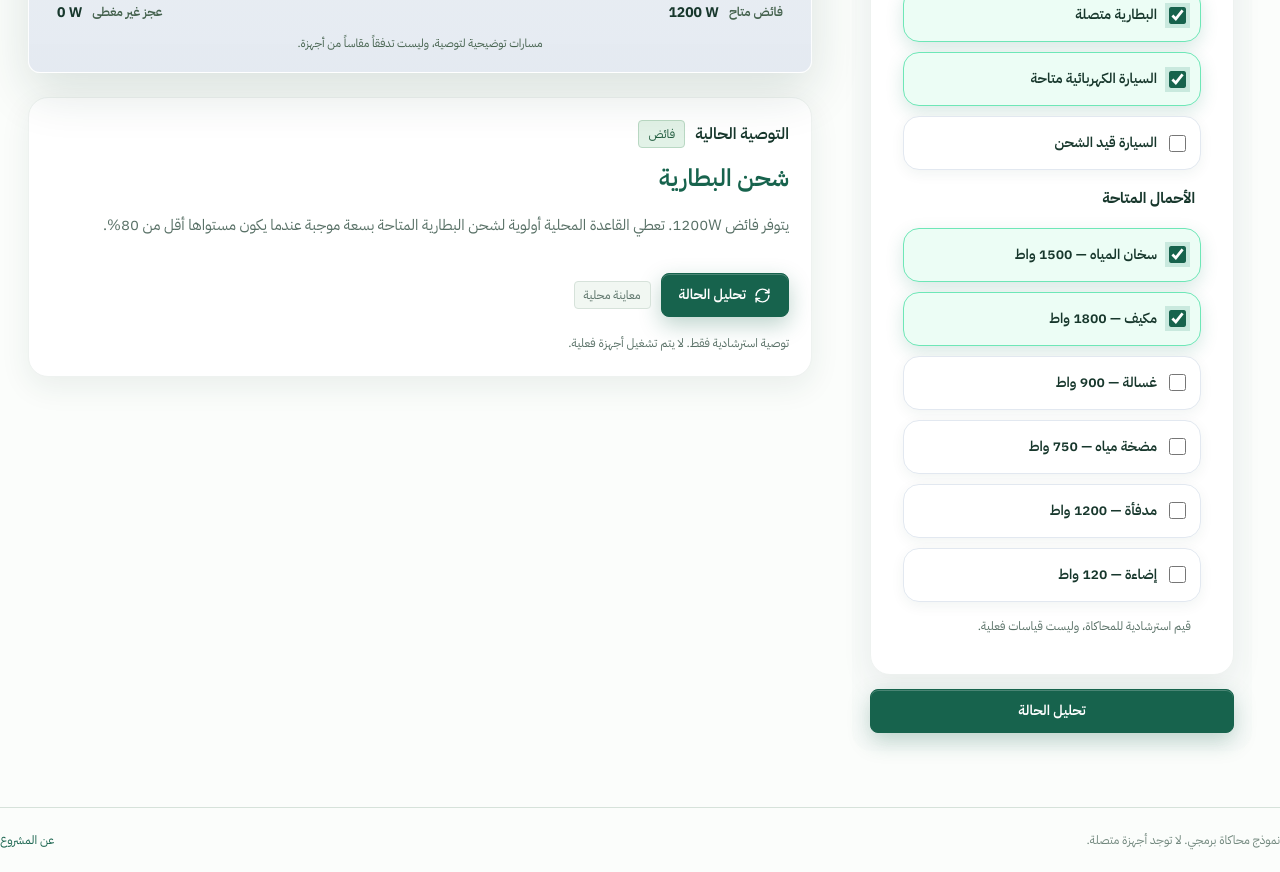
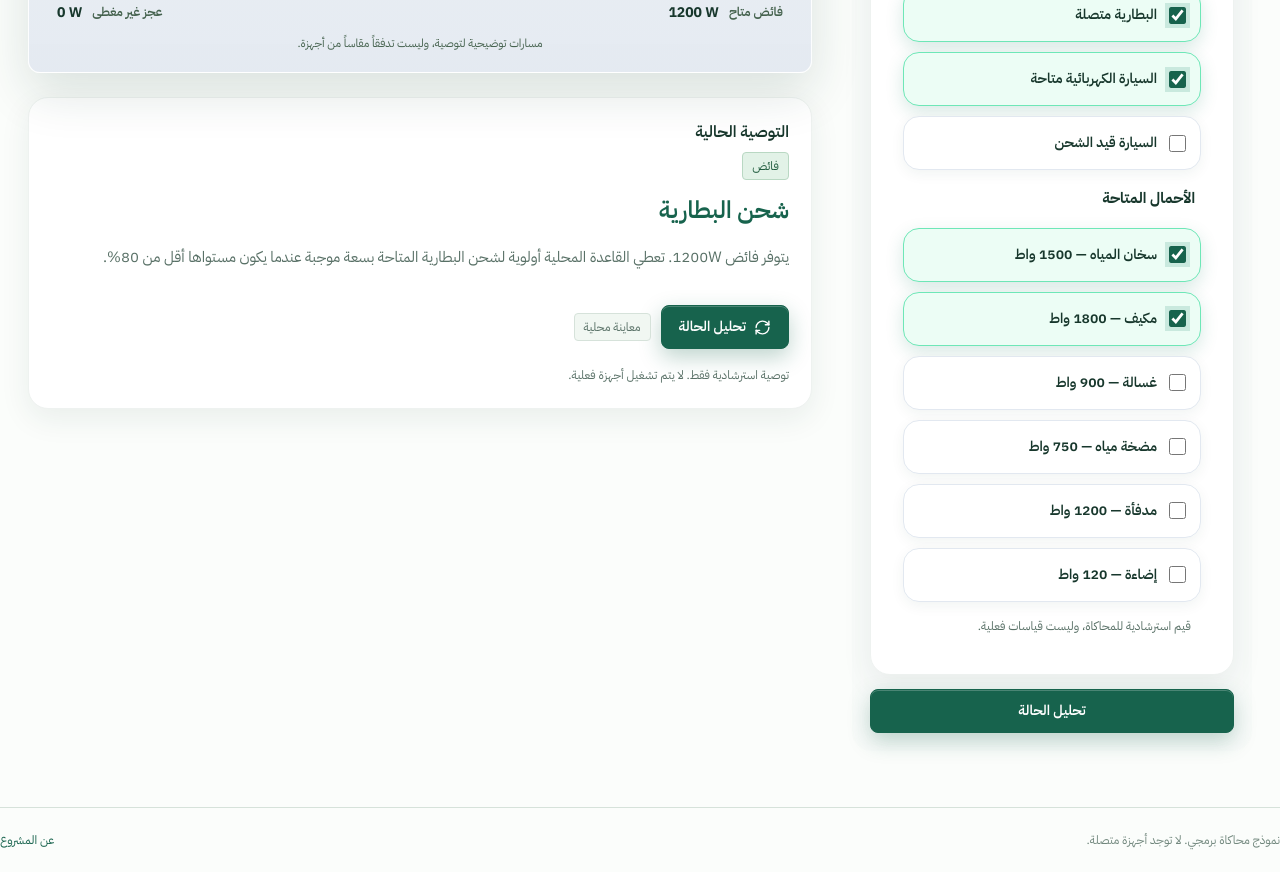
Before and after one commit to mur99k/shamsi-smart, a Next.js app: page /simulator in a window 1280 px wide. Shown: the part 1180-2052 px from the top of the page. Built offline with nearby package versions, Linux system fonts and the light colour scheme.

Commit message:
fix(rec): stack status pill below title

```diff
--- a/src/app/globals.css
+++ b/src/app/globals.css
@@ -860,7 +860,7 @@ body { background: #fbfdfb; color: var(--ink); }
 .recommendation, .understand-energy, .section, .architecture, .case-study section { border-color: var(--border); }
 .recommendation h3 { color: #17634d; }
 .recommendation-hero { border-radius: 20px; background: linear-gradient(160deg, #ffffff, #f1f7f2); border: 1.5px solid #b9d8c3; box-shadow: 0 16px 40px rgba(4, 120, 87, 0.14); padding: 22px; margin-top: 24px; }
-.rec-top { display: flex; align-items: center; justify-content: flex-start; gap: 10px; margin-bottom: 10px; }
+.rec-top { display: flex; flex-direction: column; align-items: flex-start; gap: 8px; margin-bottom: 10px; }
 .rec-top h2 { font-size: 16px; }
 .rec-decision { font-size: 24px !important; margin: 4px 0 8px !important; }
 .rec-actions { display: flex; flex-wrap: wrap; align-items: center; gap: 10px; margin-top: 14px; }
```
